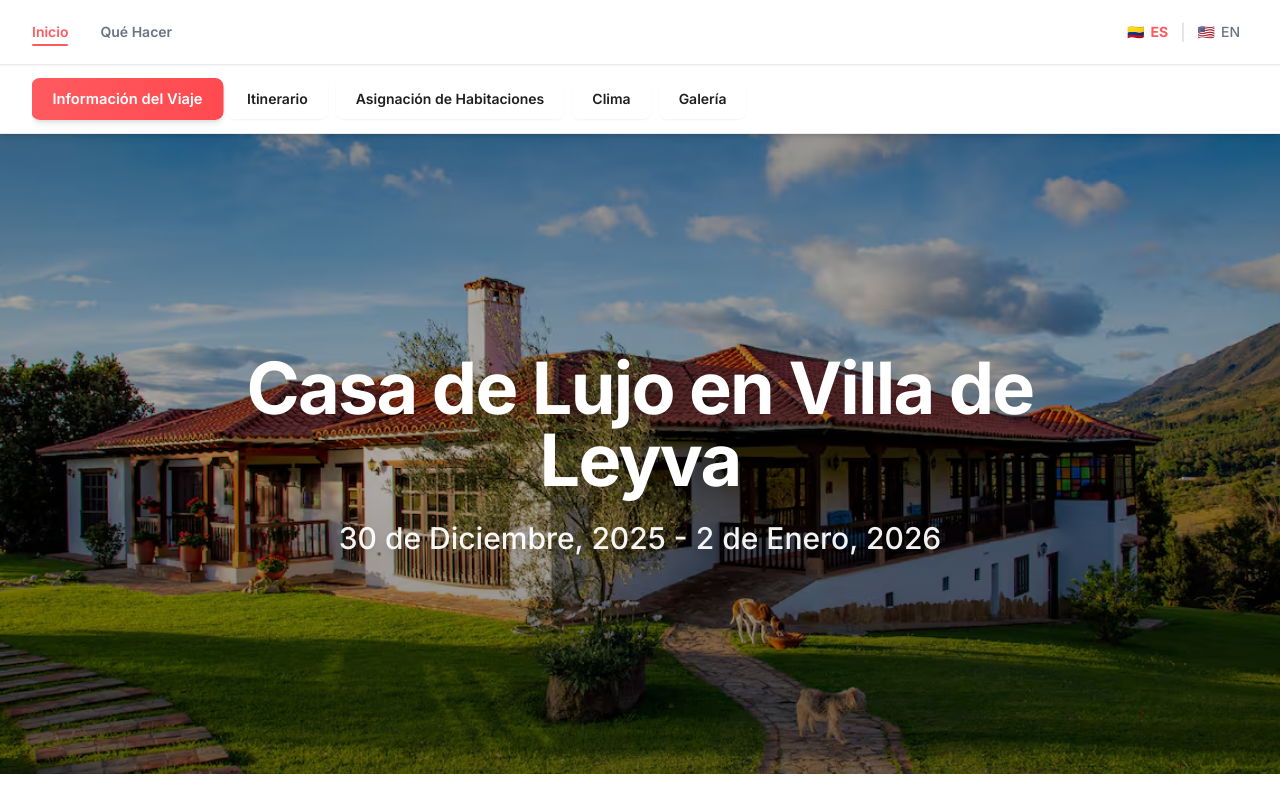
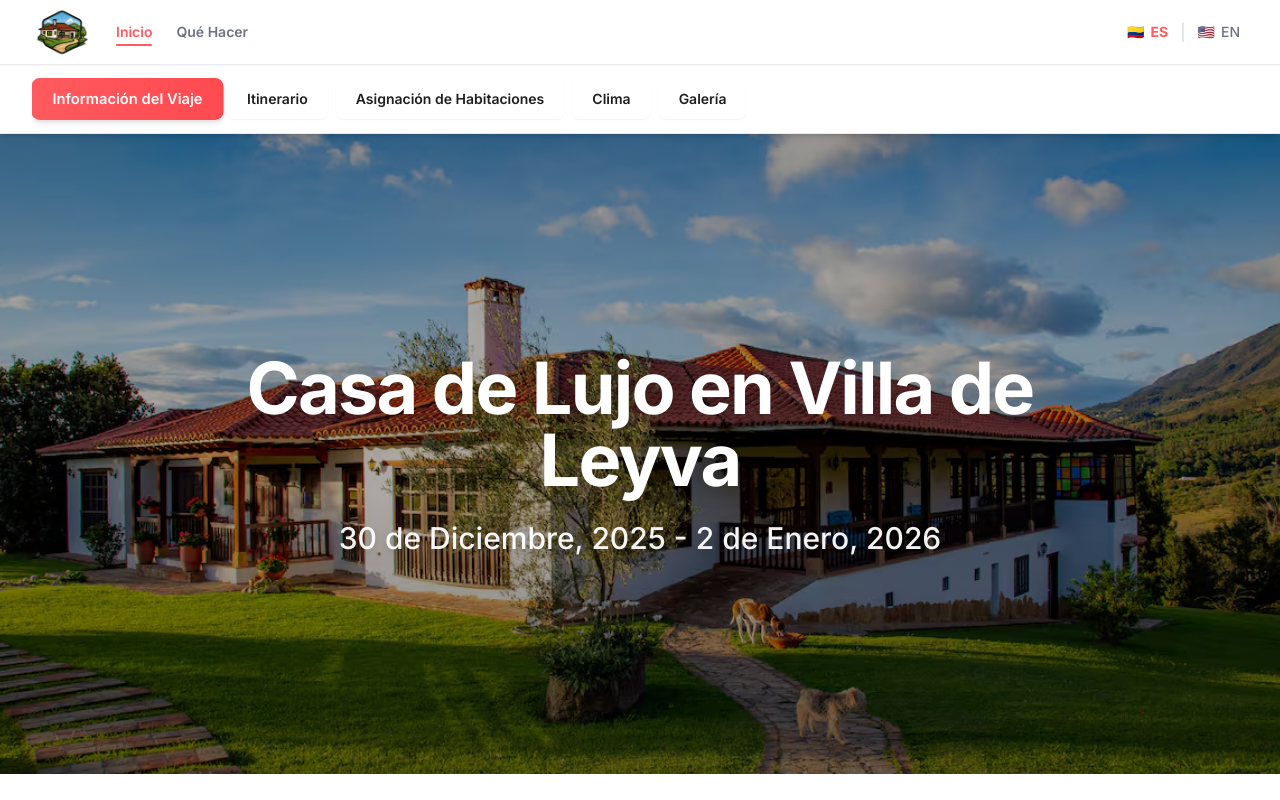
Before and after one commit to jzuluaga3/villa-de-leyva, a Next.js app: page / in a window 1280 px wide. Shown: the top 800 px of the page. Built offline with nearby package versions, Linux system fonts and the light colour scheme; no server answers.

Commit message:
Add favicon logo to navigation and update site favicon
- Updated favicon from icon.jpg to Latest Favicon.png
- Added clickable logo to navigation bar (left of Home link)
- Increased logo size to 60px for better detail visibility
- Reduced spacing between logo and Home nav option by 25%

```diff
--- a/app/layout.tsx
+++ b/app/layout.tsx
@@ -11,7 +11,7 @@ export const metadata: Metadata = {
   title: 'Viaje a Villa de Leyva',
   description: 'Información del viaje familiar de Año Nuevo a Villa de Leyva, Colombia',
   icons: {
-    icon: '/icon.jpg',
+    icon: '/favicon.png',
   },
 };
 
--- a/components/Navigation.tsx
+++ b/components/Navigation.tsx
@@ -1,6 +1,7 @@
 'use client';
 
 import Link from 'next/link';
+import Image from 'next/image';
 import { usePathname } from 'next/navigation';
 import { MapPin } from 'lucide-react';
 import { getTranslation, type Language } from '@/lib/translations';
@@ -17,7 +18,20 @@ export function Navigation() {
     <nav className="sticky top-0 z-50 bg-white/95 backdrop-blur-md border-b border-gray-200/80 shadow-sm">
       <div className="max-w-7xl mx-auto px-4 sm:px-6 lg:px-8">
         <div className="flex justify-between items-center h-16 md:h-18">
-          <div className="flex items-center gap-6 sm:gap-8">
+          <div className="flex items-center gap-[18px] sm:gap-6">
+            <Link
+              href="/"
+              className="flex items-center transition-opacity duration-200 hover:opacity-80"
+              aria-label="Home"
+            >
+              <Image
+                src="/favicon.png"
+                alt="Villa de Leyva"
+                width={60}
+                height={60}
+                className="w-[60px] h-[60px] rounded"
+              />
+            </Link>
             <Link
               href="/"
               className={cn(
```
Also changed, not shown: public/favicon.png (added).
